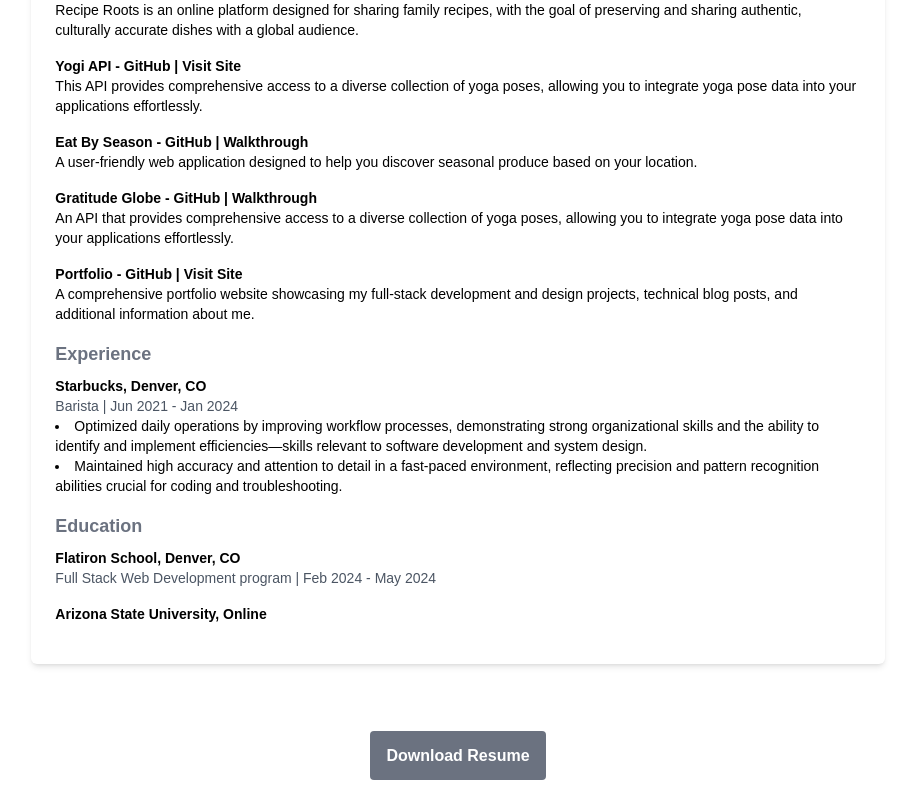
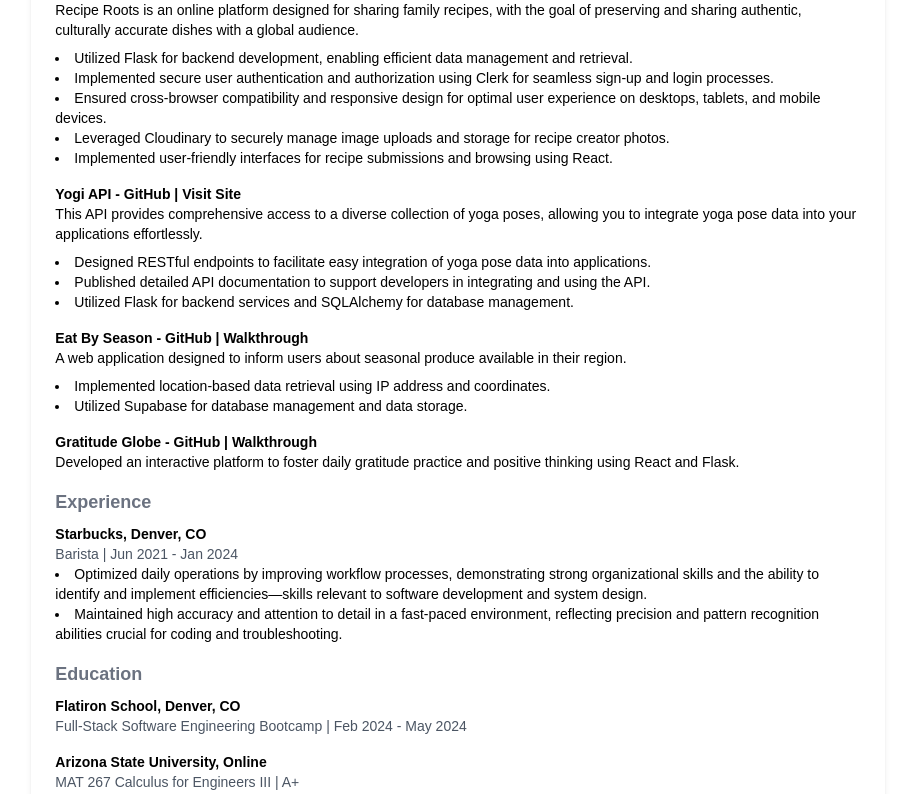
Before and after one commit to samanthacabrera/portfolio, a React (Create React App) app: page / in a window 1280 px wide. Shown: the part 6441-7235 px from the top of the page, without its empty margins (182-1097 px from the left). Built offline with nearby package versions, Linux system fonts and the light colour scheme; no server answers.

Commit message:
updated resume

```diff
--- a/src/Resume.jsx
+++ b/src/Resume.jsx
@@ -1,7 +1,7 @@
 import React from 'react';
 
 const Resume = () => {
-    const resumeDownloadLink = 'public/images/samantha_cabrera_resume.pdf';
+    const resumeDownloadLink = process.env.PUBLIC_URL + '/images/samanthaCabreraResume.pdf';
 
     return (
         <>
@@ -10,9 +10,9 @@ const Resume = () => {
                     <h3 className="text-xl font-semibold my-4">Samantha Cabrera</h3>
                     <p className="text-sm mb-1">Denver, CO | 626-233-9887 | samantha.n.cabrera@gmail.com</p>
                     <p className="text-sm mb-1">
-                    <a href="https://www.linkedin.com/in/your-profile" target="_blank" rel="noopener noreferrer" className="text-black hover:underline">LinkedIn</a> |
-                    <a href="https://github.com/your-profile" target="_blank" rel="noopener noreferrer" className="text-black hover:underline"> GitHub</a> |
-                    <a href="https://your-portfolio.com" target="_blank" rel="noopener noreferrer" className="text-black hover:underline"> Portfolio</a>
+                        <a href="https://www.linkedin.com/in/samcabreraa/" target="_blank" rel="noopener noreferrer" className="text-black hover:underline">LinkedIn</a> |
+                        <a href="https://github.com/samanthacabrera" target="_blank" rel="noopener noreferrer" className="text-black hover:underline"> GitHub</a> |
+                        <a href="https://samoontha.com" target="_blank" rel="noopener noreferrer" className="text-black hover:underline"> Portfolio</a>
                     </p>
                 </div>
                 <div className="mb-4">
@@ -34,23 +34,43 @@ const Resume = () => {
                     <h4 className="text-lg font-semibold mb-2">Projects</h4>
                     <div className="mb-4">
                         <h5 className="font-semibold text-sm text-black">Recipe Roots - <a href="https://github.com/your-recipe-roots" target="_blank" rel="noopener noreferrer" className="text-black hover:underline">GitHub</a> | <a href="https://recipe-roots.com" target="_blank" rel="noopener noreferrer" className="text-black hover:underline">Walkthrough</a></h5>
-                    <p className="text-sm text-black">Recipe Roots is an online platform designed for sharing family recipes, with the goal of preserving and sharing authentic, culturally accurate dishes with a global audience.</p>
+                        <p className="text-sm text-black">
+                            Recipe Roots is an online platform designed for sharing family recipes, with the goal of preserving and sharing authentic, culturally accurate dishes with a global audience.
+                            <ul className="list-disc list-inside mt-2">
+                                <li>Utilized Flask for backend development, enabling efficient data management and retrieval.</li>
+                                <li>Implemented secure user authentication and authorization using Clerk for seamless sign-up and login processes.</li>
+                                <li>Ensured cross-browser compatibility and responsive design for optimal user experience on desktops, tablets, and mobile devices.</li>
+                                <li>Leveraged Cloudinary to securely manage image uploads and storage for recipe creator photos.</li>
+                                <li>Implemented user-friendly interfaces for recipe submissions and browsing using React.</li>
+                            </ul>
+                        </p>
                     </div>
                     <div className="mb-4">
                         <h5 className="font-semibold text-sm text-black">Yogi API - <a href="https://github.com/your-yogi-api" target="_blank" rel="noopener noreferrer" className="text-black hover:underline">GitHub</a> | <a href="https://yogi-api.com" target="_blank" rel="noopener noreferrer" className="text-black hover:underline">Visit Site</a></h5>
-                    <p className="text-sm text-black">This API provides comprehensive access to a diverse collection of yoga poses, allowing you to integrate yoga pose data into your applications effortlessly.</p>
+                        <p className="text-sm text-black">
+                            This API provides comprehensive access to a diverse collection of yoga poses, allowing you to integrate yoga pose data into your applications effortlessly.
+                            <ul className="list-disc list-inside mt-2">
+                                <li>Designed RESTful endpoints to facilitate easy integration of yoga pose data into applications.</li>
+                                <li>Published detailed API documentation to support developers in integrating and using the API.</li>
+                                <li>Utilized Flask for backend services and SQLAlchemy for database management.</li>
+                            </ul>
+                        </p>
                     </div>
                     <div className="mb-4">
                         <h5 className="font-semibold text-sm text-black">Eat By Season - <a href="https://github.com/your-eat-by-season" target="_blank" rel="noopener noreferrer" className="text-black hover:underline">GitHub</a> | <a href="https://eat-by-season.com" target="_blank" rel="noopener noreferrer" className="text-black hover:underline">Walkthrough</a></h5>
-                    <p className="text-sm text-black">A user-friendly web application designed to help you discover seasonal produce based on your location.</p>
+                        <p className="text-sm text-black">
+                            A web application designed to inform users about seasonal produce available in their region.
+                            <ul className="list-disc list-inside mt-2">
+                                <li>Implemented location-based data retrieval using IP address and coordinates.</li>
+                                <li>Utilized Supabase for database management and data storage.</li>
+                            </ul>
+                        </p>
                     </div>
                     <div className="mb-4">
                         <h5 className="font-semibold text-sm text-black">Gratitude Globe - <a href="https://github.com/your-gratitude-globe" target="_blank" rel="noopener noreferrer" className="text-black hover:underline">GitHub</a> | <a href="https://gratitude-globe.com" target="_blank" rel="noopener noreferrer" className="text-black hover:underline">Walkthrough</a></h5>
-                    <p className="text-sm text-black">An API that provides comprehensive access to a diverse collection of yoga poses, allowing you to integrate yoga pose data into your applications effortlessly.</p>
-                </div>
-                <div className="mb-4">
-                    <h5 className="font-semibold text-sm text-black">Portfolio - <a href="https://github.com/your-portfolio" target="_blank" rel="noopener noreferrer" className="text-black hover:underline">GitHub</a> | <a href="https://your-portfolio.com" target="_blank" rel="noopener noreferrer" className="text-black hover:underline">Visit Site</a></h5>
-                    <p className="text-sm text-black">A comprehensive portfolio website showcasing my full-stack development and design projects, technical blog posts, and additional information about me.</p>
+                        <p className="text-sm text-black">
+                            Developed an interactive platform to foster daily gratitude practice and positive thinking using React and Flask.
+                        </p>
                     </div>
                 </div>
                 <div className="mb-4">
@@ -68,17 +88,19 @@ const Resume = () => {
                     <h4 className="text-lg font-semibold mb-2">Education</h4>
                     <div className="mb-4">
                         <h5 className="font-semibold text-sm text-black">Flatiron School, Denver, CO</h5>
-                    <p className="text-sm text-gray-600">Full Stack Web Development program | Feb 2024 - May 2024</p>
+                        <p className="text-sm text-gray-600">Full-Stack Software Engineering Bootcamp | Feb 2024 - May 2024</p>
                     </div>
                     <div className="mb-4">
                         <h5 className="font-semibold text-sm text-black">Arizona State University, Online</h5>
+                        <p className="text-sm text-gray-600">MAT 267 Calculus for Engineers III | A+</p>
+                        <p className="text-sm text-gray-600">CSE 110 Principles of Programming | A-</p>
                     </div>
                 </div>
             </section>
             <div className="text-center py-20">
                 <a
                     href={resumeDownloadLink}
-                download="Samantha_Cabrera_Resume.pdf"
+                    download="samanthaCabreraResume.pdf"
                     className="bg-gray-500 hover:bg-gray-700 text-white font-bold p-4 rounded focus:outline-none focus:shadow-outline"
                 >
                     Download Resume
```
Also changed, not shown: 1 other file (tests, documents, lock files or other folders). Lines whose indentation alone changed are shown as unchanged.
